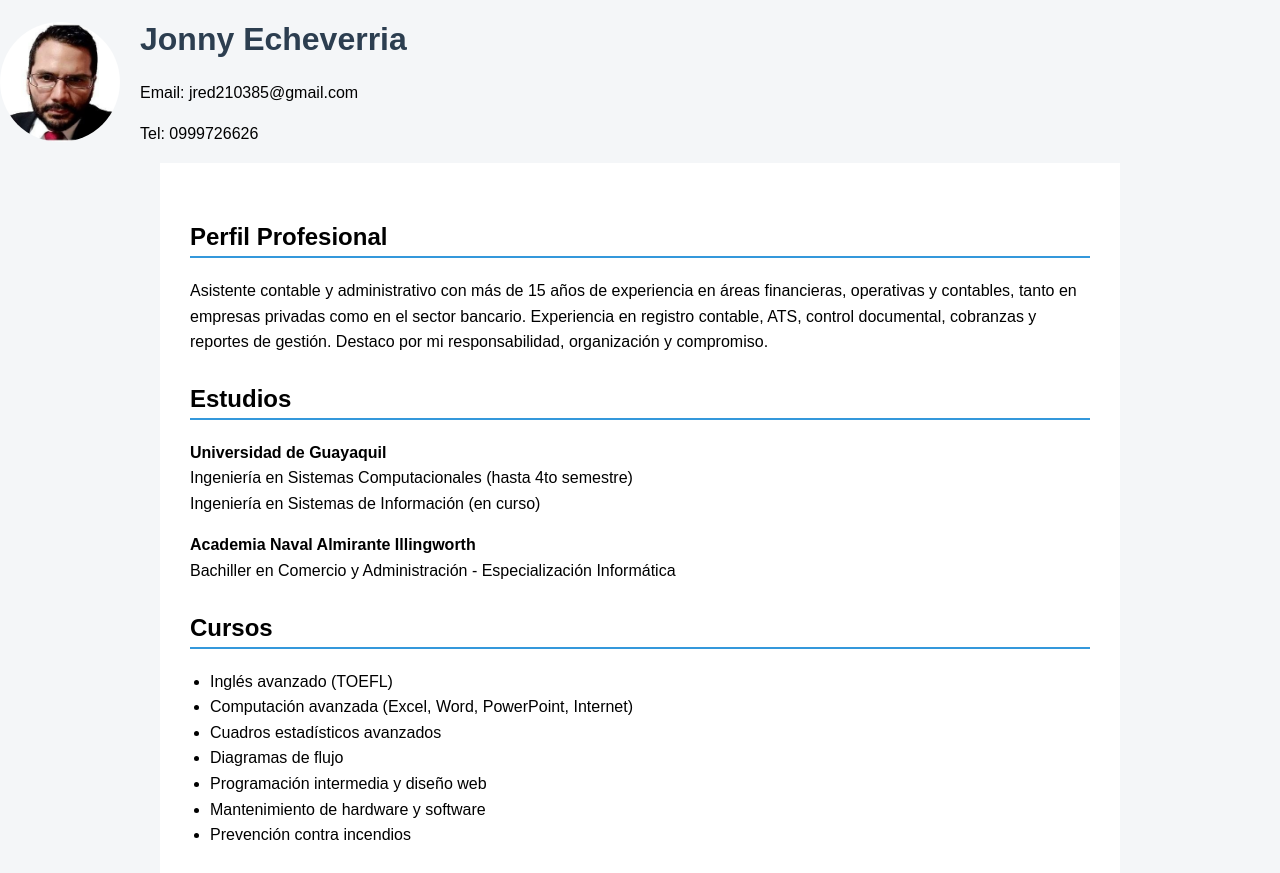
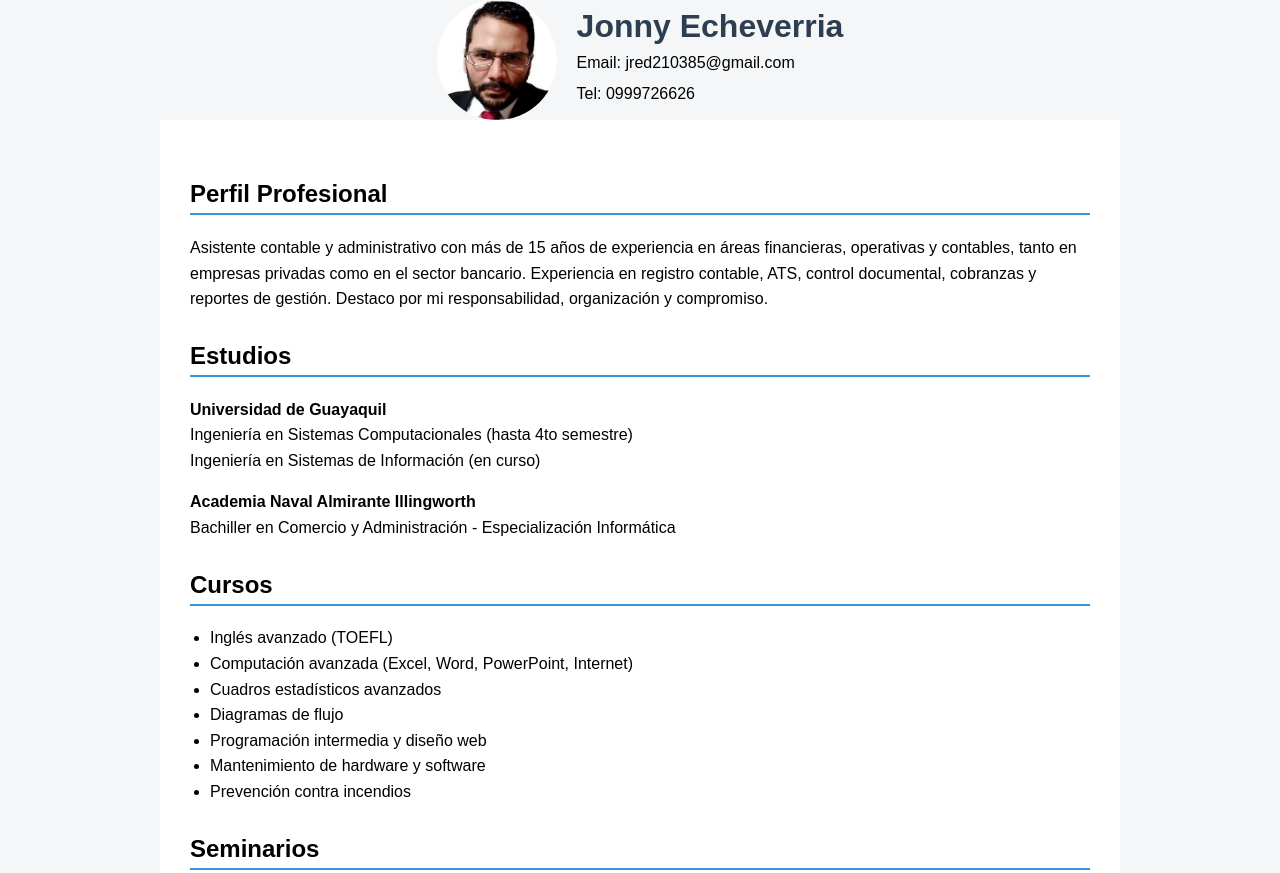
Before and after one commit to deathman-ec/cv-jonny, a plain HTML site: page index.html in a window 1280 px wide. Shown: the top 873 px of the page. Drawn offline with Linux system fonts and the light colour scheme.

Commit message:
Add files via upload

```diff
--- a/index.html
+++ b/index.html
@@ -33,14 +33,17 @@
 </head>
 <body>
 
-<div style="display: flex; align-items: center; gap: 20px;">
-    <img src="foto.jpg" alt="Foto" style="width:120px; height:120px; border-radius:50%;">
+<div style="display: flex; align-items: center; gap: 20px; justify-content: center; text-align: left;">
+
+    <img src="foto.jpeg" alt="Foto"
+    style="width:120px; height:120px; border-radius:50%; object-fit: cover;">
 
     <div>
-        <h1>Jonny Echeverria</h1>
-        <p>Email: jred210385@gmail.com</p>
-        <p>Tel: 0999726626</p>
+        <h1 style="margin: 0;">Jonny Echeverria</h1>
+        <p style="margin: 5px 0;">Email: jred210385@gmail.com</p>
+        <p style="margin: 5px 0;">Tel: 0999726626</p>
     </div>
+
 </div>
 
 <div class="container">
```
